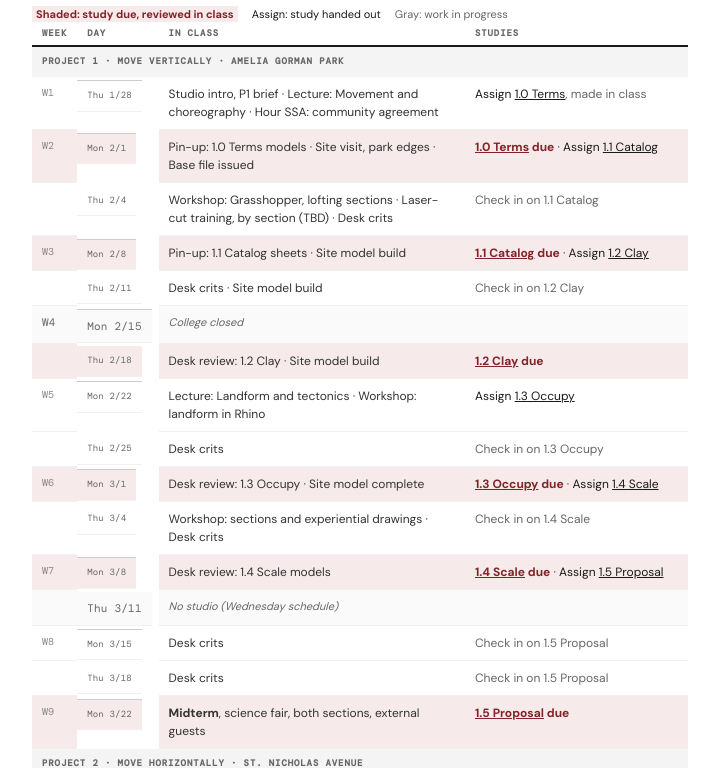
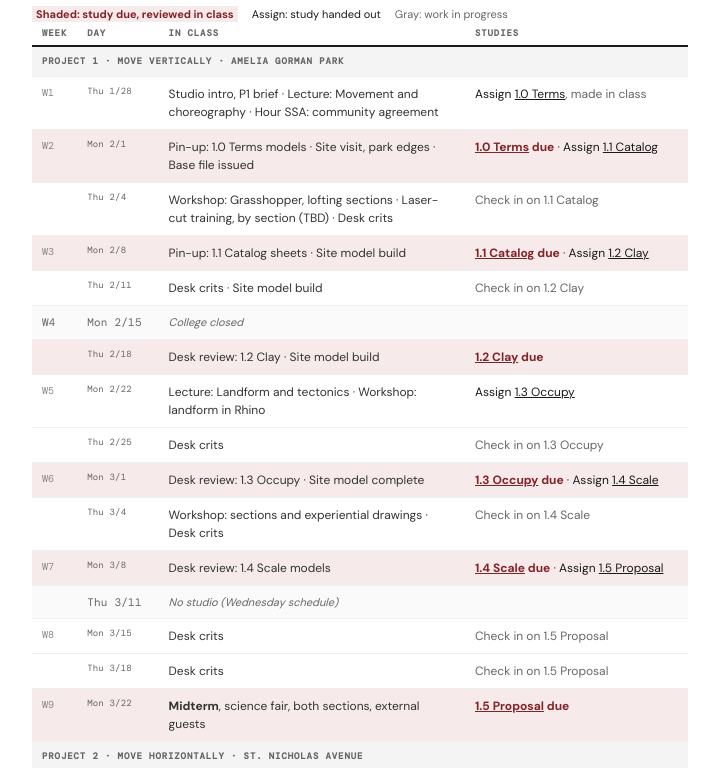
Before and after one commit to landscape-courses/foundation-studio-2, a plain HTML site: page index.html in a window 1280 px wide. Shown: the part 5325-6093 px from the top of the page, without its empty margins (420-1139 px from the left). Drawn offline with nearby package versions, Linux system fonts and the light colour scheme; a web font is replaced by a local one.

Commit message:
Syllabus schedule: date cells fill the row

```diff
--- a/index.html
+++ b/index.html
@@ -209,6 +209,7 @@
           <p>Studio meets Monday and Thursday. Dates follow the CCNY Spring 2027 Academic Calendar (subject to change). Weeks are counted from W1, the week of the first class, with recess included. A study is assigned on a Monday, checked in at Thursday desk crits, and due the next Monday, where it is reviewed at the desk or pinned up. This schedule is a draft; lectures, workshops and reviews may move as the projects develop.</p>
         </div>
         <style>
+          .schedule-table td.week-date { display: table-cell; margin: 0; font-style: normal; }
           .schedule-table tr.wk-start td { border-top: 1px solid var(--gray-250); }
           .schedule-table tr.review-row td { background: var(--accent-tint); }
           .schedule-table .st-due, .schedule-table .st-due a { color: var(--accent); font-weight: 600; }
```
